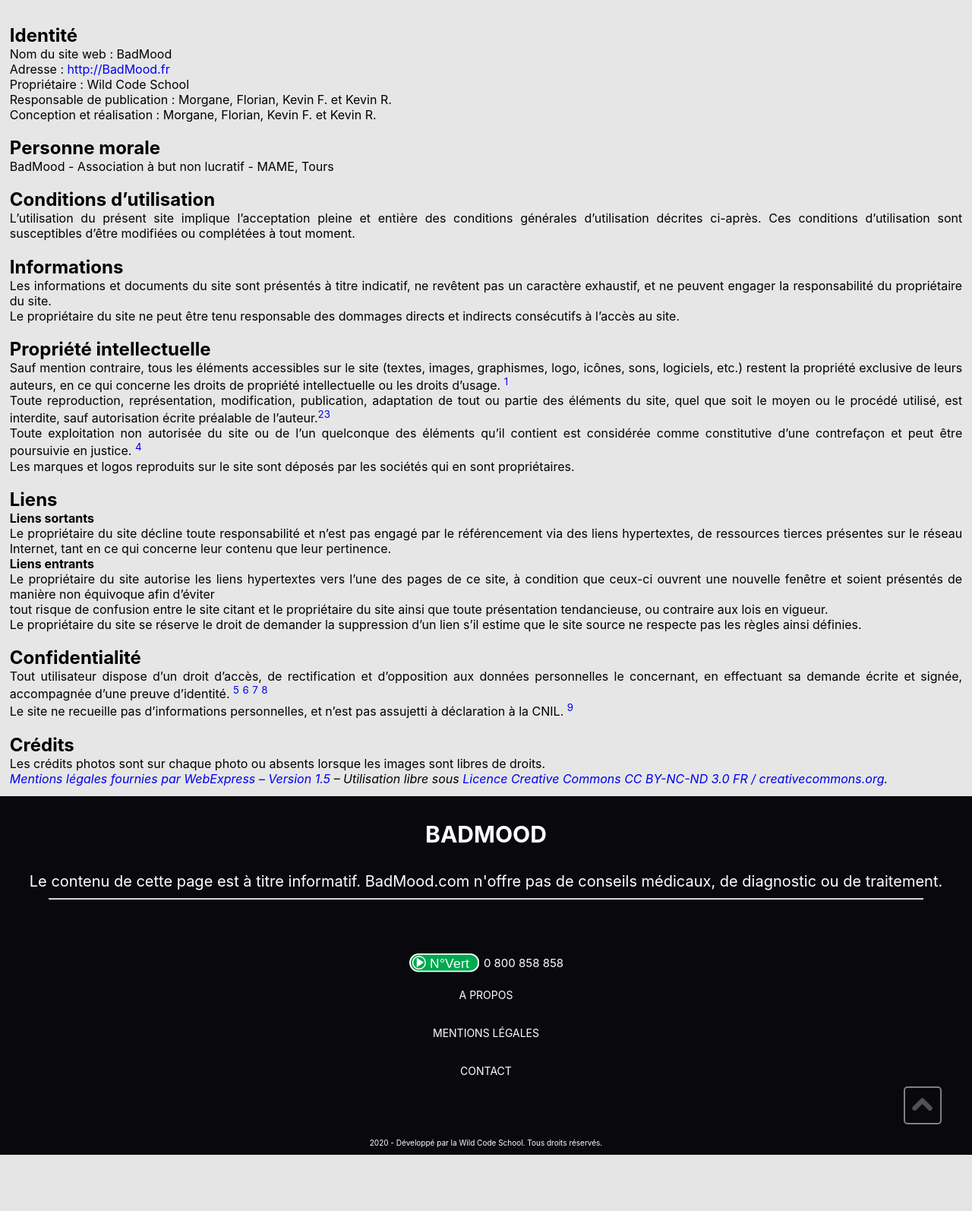
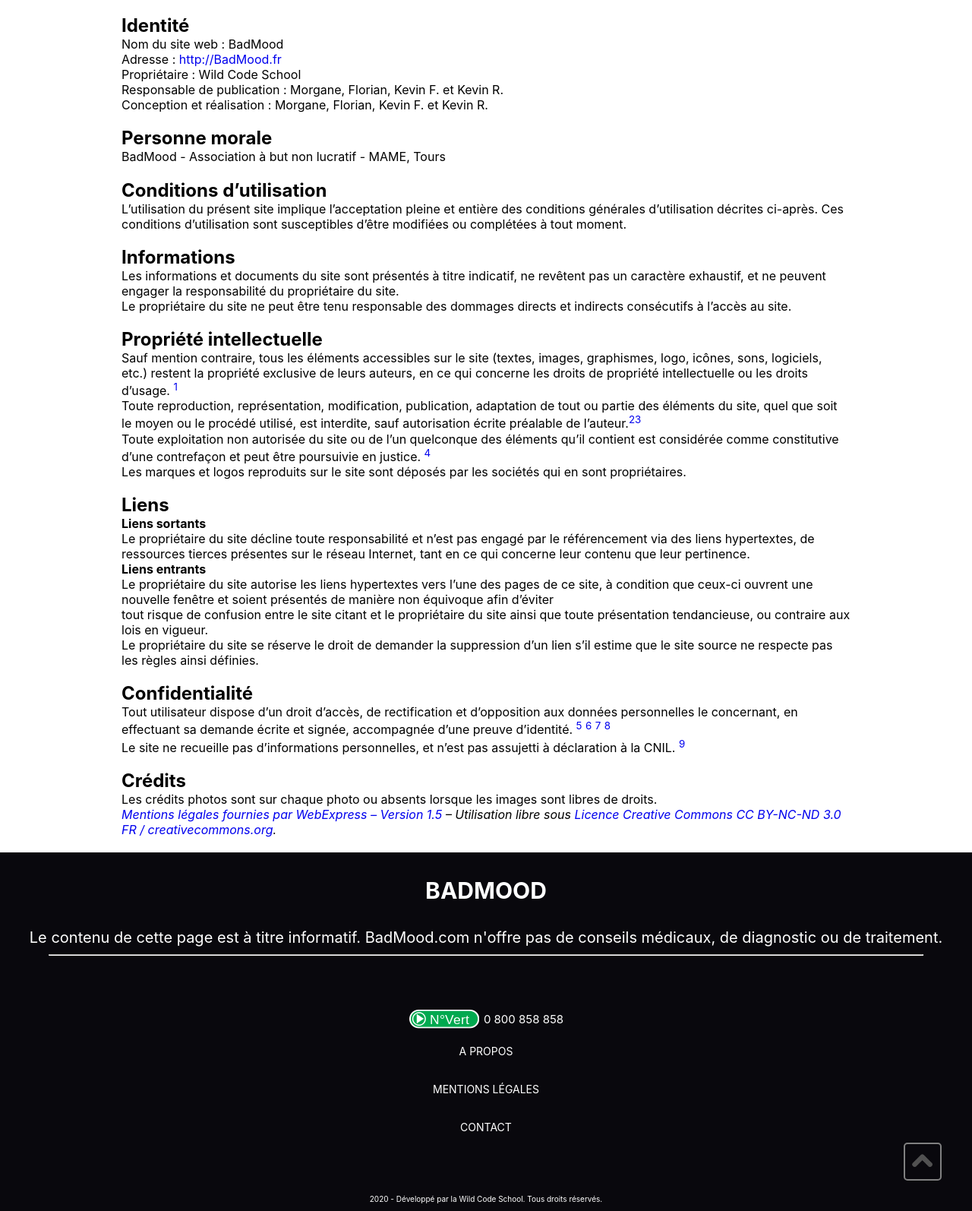
Before and after one commit to FranciscoKevin/Badmood, a PHP site: page /page_mentions_legales.php in a window 1280 px wide. Shown: the part 80-1674 px from the top of the page at 76% size. Before the commit the page ends 1600 px from the top, so only its background shows below. Run offline with PHP 8.4, Linux system fonts and the light colour scheme; some libraries are stand-ins or nearby versions.

Commit message:
css legal mentions

```diff
--- a/mentions_legales.css
+++ b/mentions_legales.css
@@ -1,8 +1,14 @@
-.highlight {
-    padding: 1%;
-    background-color: rgb(230, 230, 230);
+.main{
+    height: 100%;
+    width: 75%;
+    display: flex;
+    justify-content: flex-start;
+    flex-direction: column;
+    margin-bottom: 20px;
 }
 
-h2 {
+.main h2 {
+    display: flex;
+    justify-content: flex-start;
     margin: 0.8em 0 0 0;
 }
--- a/page_mentions_legales.php
+++ b/page_mentions_legales.php
@@ -15,39 +15,53 @@
     </head>
     <body>
         <?php include("header.php")?>
-
-    <div class="highlight" style="text-align:justify">
+        <main class="main">
+            <div>
                 <h2>Identité</h2>
                 <p>Nom du site web : BadMood<br>
                 Adresse : <a href="http://webexpress.fr" data-wpel-link="internal">http://BadMood.fr</a><br>
                 Propriétaire : Wild Code School<br>
-        Responsable de publication : Morgane, Florian, Kevin F. et Kevin R.
-        <p>Conception et réalisation : Morgane, Florian, Kevin F. et Kevin R.<br>
+                Responsable de publication : Morgane, Florian, Kevin F. et Kevin R.<br>
+                Conception et réalisation : Morgane, Florian, Kevin F. et Kevin R.<br>
+            </div>
+            <div>
                 <h2>Personne morale</h2>
                 <p> BadMood - Association à but non lucratif - MAME, Tours<br></p>
+            </div>
+            <div>
                 <h2>Conditions d’utilisation</h2>
                 <p>L’utilisation du présent site implique l’acceptation pleine et entière des conditions générales d’utilisation décrites ci-après. Ces conditions d’utilisation sont susceptibles d’être modifiées ou complétées à tout moment.</p>
+            </div>
+            <div>
                 <h2>Informations</h2>
                 <p>Les informations et documents du site sont présentés à titre indicatif, ne revêtent pas un caractère exhaustif, et ne peuvent engager la responsabilité du propriétaire du site.</p>
                 <p>Le propriétaire du site ne peut être tenu responsable des dommages directs et indirects consécutifs à l’accès au site.</p>
+            </div>
+            <div>
                 <h2>Propriété intellectuelle</h2>
                 <p>Sauf mention contraire, tous les éléments accessibles sur le site (textes, images, graphismes, logo, icônes, sons, logiciels, etc.) restent la propriété exclusive de leurs auteurs, en ce qui concerne les droits de propriété intellectuelle ou les droits d’usage. <sup id="fnref-7013-1"><a href="#fn-7013-1" rel="footnote">1</a></sup></p>
                 <p>Toute reproduction, représentation, modification, publication, adaptation de tout ou partie des éléments du site, quel que soit le moyen ou le procédé utilisé, est interdite, sauf autorisation écrite préalable de l’auteur.<sup id="fnref-7013-2"><a href="#fn-7013-2" rel="footnote">2</a></sup><sup id="fnref-7013-3"><a href="#fn-7013-3" rel="footnote">3</a></sup></p>
                 <p>Toute exploitation non autorisée du site ou de l’un quelconque des éléments qu’il contient est considérée comme constitutive d’une contrefaçon et peut être poursuivie en justice. <sup id="fnref-7013-9"><a href="#fn-7013-9" rel="footnote">4</a></sup></p>
                 <p>Les marques et logos reproduits sur le site sont déposés par les sociétés qui en sont propriétaires.</p>
+            </div>
+            <div>
                 <h2>Liens</h2>
                 <p><strong>Liens sortants</strong><br>
                 Le propriétaire du site décline toute responsabilité et n’est pas engagé par le référencement via des liens hypertextes, de ressources tierces présentes sur le réseau Internet, tant en ce qui concerne leur contenu que leur pertinence.</p>
                 <p><strong>Liens entrants</strong><br>
                 Le propriétaire du site autorise les liens hypertextes vers l’une des pages de ce site, à condition que ceux-ci ouvrent une nouvelle fenêtre et soient présentés de manière non équivoque afin d’éviter <br> tout risque de confusion entre le site citant et le propriétaire du site ainsi que toute présentation tendancieuse, ou contraire aux lois en vigueur.</p>
                 <p>Le propriétaire du site se réserve le droit de demander la suppression d’un lien s’il estime que le site source ne respecte pas les règles ainsi définies.</p>
+            </div>
+            <div>
                 <h2>Confidentialité</h2>
                 <p>Tout utilisateur dispose d’un droit d’accès, de rectification et d’opposition aux données personnelles le concernant, en effectuant sa demande écrite et signée, accompagnée d’une preuve d’identité. <sup id="fnref-7013-5"><a href="#fn-7013-5" rel="footnote">5</a></sup> <sup id="fnref-7013-7"><a href="#fn-7013-7" rel="footnote">6</a></sup> <sup id="fnref-7013-8"><a href="#fn-7013-8" rel="footnote">7</a></sup> <sup id="fnref-7013-6"><a href="#fn-7013-6" rel="footnote">8</a></sup></p>
                 <p>Le site ne recueille pas d’informations personnelles, et n’est pas assujetti à déclaration à la CNIL. <sup id="fnref-7013-4"><a href="#fn-7013-4" rel="footnote">9</a></sup></p>
+            </div>
                 <h2>Crédits</h2>
                 <p>Les crédits photos sont sur chaque photo ou absents lorsque les images sont libres de droits.</p>
                 <p><em><a href="http://webexpress.fr" data-wpel-link="internal">Mentions légales fournies par WebExpress – Version 1.5</a> – Utilisation libre sous <a href="http://creativecommons.org/licenses/by-nc-nd/3.0/fr/" data-wpel-link="external" target="_new" rel="external noopener noreferrer" class="ext-link wpel-icon-right">Licence Creative Commons CC BY-NC-ND 3.0 FR / creativecommons.org<span class="wpel-icon wpel-image wpel-icon-4"></span></a>.</em></p>
             </div>
+        </main>
         <?php include('footer.php');?>
     </body>
 </html>
```
Also changed, not shown: index.php (indentation only). Lines whose indentation alone changed are shown as unchanged.
